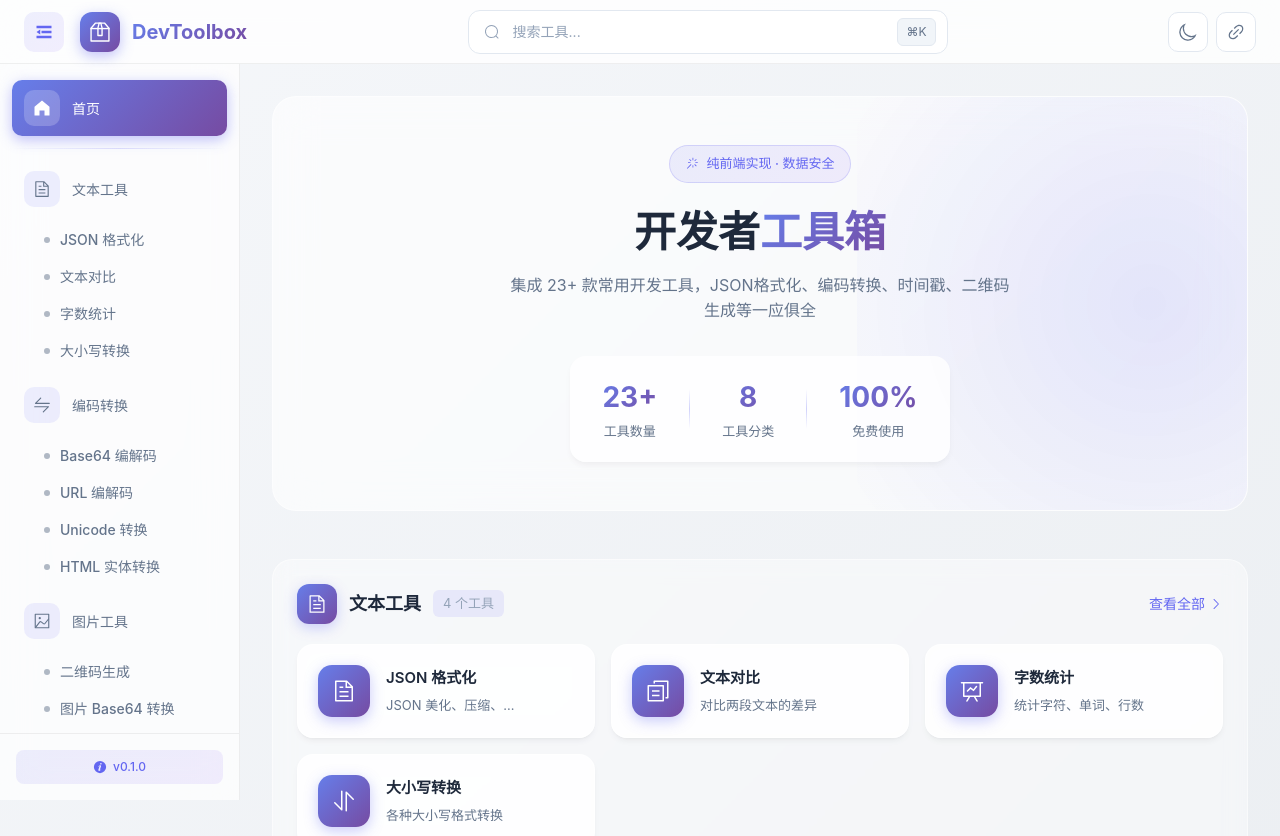
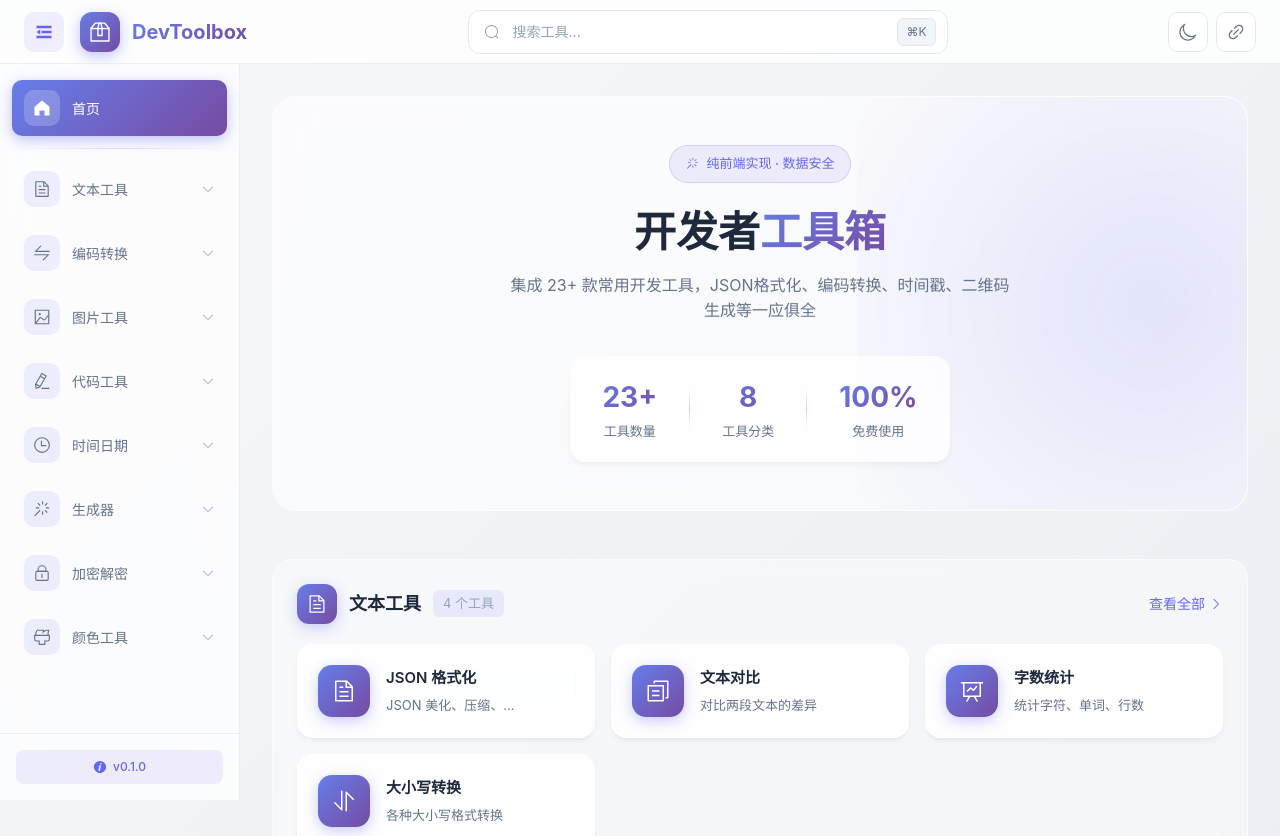
Before and after one commit to aweiDev1118/code_tools_web, a Vue app: page / in a window 1280 px wide. Shown: the top 836 px of the page. Built offline with nearby package versions, Linux system fonts and the light colour scheme.

Commit message:
feat: 优化页面样式

```diff
--- a/src/components/layout/AppHeader.vue
+++ b/src/components/layout/AppHeader.vue
@@ -107,7 +107,7 @@ const hideResults = () => {
             <component :is="isDark ? 'Sunny' : 'Moon'" />
           </el-icon>
         </button>
-        <a href="https://github.com" target="_blank" class="action-btn">
+        <a href="https://github.com/aweiDev1118/code_tools_web" target="_blank" class="action-btn">
           <el-icon size="20"><Link /></el-icon>
         </a>
       </div>
--- a/src/components/layout/AppSidebar.vue
+++ b/src/components/layout/AppSidebar.vue
@@ -1,4 +1,5 @@
 <script setup lang="ts">
+import { ref } from 'vue'
 import { useRoute, useRouter } from 'vue-router'
 import { categories, getToolsByCategory } from '@/config/tools'
 
@@ -8,6 +9,19 @@ defineProps<{
 
 const route = useRoute()
 const router = useRouter()
+
+// 记录每个分类的展开状态，默认全部折叠
+const expandedCategories = ref<Record<string, boolean>>(
+  Object.fromEntries(categories.map(c => [c.id, false]))
+)
+
+const toggleCategory = (categoryId: string) => {
+  expandedCategories.value[categoryId] = !expandedCategories.value[categoryId]
+}
+
+const isCategoryExpanded = (categoryId: string) => {
+  return expandedCategories.value[categoryId]
+}
 
 const goToTool = (toolId: string) => {
   router.push(`/tool/${toolId}`)
@@ -38,25 +52,34 @@ const isCategoryActive = (categoryId: string) => {
 
       <!-- Categories -->
       <div v-for="category in categories" :key="category.id" class="nav-group">
-        <div class="nav-group-header" :class="{ active: isCategoryActive(category.id) }">
+        <div
+          class="nav-group-header"
+          :class="{ active: isCategoryActive(category.id), expanded: isCategoryExpanded(category.id) }"
+          @click="toggleCategory(category.id)"
+        >
           <div class="nav-icon">
             <el-icon size="18"><component :is="category.icon" /></el-icon>
           </div>
           <span v-if="!collapsed" class="nav-text">{{ category.name }}</span>
+          <el-icon v-if="!collapsed" class="expand-icon" size="14">
+            <ArrowDown />
+          </el-icon>
         </div>
 
-        <div v-if="!collapsed" class="nav-group-items">
+        <Transition name="collapse">
+          <div v-if="!collapsed && isCategoryExpanded(category.id)" class="nav-group-items">
             <div
               v-for="tool in getToolsByCategory(category.id)"
               :key="tool.id"
               class="nav-sub-item"
               :class="{ active: isToolActive(tool.id) }"
-            @click="goToTool(tool.id)"
+              @click.stop="goToTool(tool.id)"
             >
               <span class="nav-dot"></span>
               <span class="nav-text">{{ tool.name }}</span>
             </div>
           </div>
+        </Transition>
       </div>
     </div>
 
@@ -116,6 +139,24 @@ const isCategoryActive = (categoryId: string) => {
   text-decoration: none;
   color: #64748b;
   margin-bottom: 4px;
+}
+
+.nav-group-header {
+  position: relative;
+}
+
+.expand-icon {
+  margin-left: auto;
+  transition: transform 0.3s ease;
+  opacity: 0.6;
+}
+
+.nav-group-header.expanded .expand-icon {
+  transform: rotate(180deg);
+}
+
+.nav-group-header:hover .expand-icon {
+  opacity: 1;
 }
 
 .nav-item:hover,
@@ -281,4 +322,25 @@ const isCategoryActive = (categoryId: string) => {
 .collapsed .nav-group-items {
   display: none;
 }
+
+/* Collapse transition */
+.collapse-enter-active,
+.collapse-leave-active {
+  transition: all 0.3s ease;
+  overflow: hidden;
+}
+
+.collapse-enter-from,
+.collapse-leave-to {
+  opacity: 0;
+  max-height: 0;
+  transform: translateY(-10px);
+}
+
+.collapse-enter-to,
+.collapse-leave-from {
+  opacity: 1;
+  max-height: 500px;
+  transform: translateY(0);
+}
 </style>
```
Lines whose indentation alone changed are shown as unchanged.
